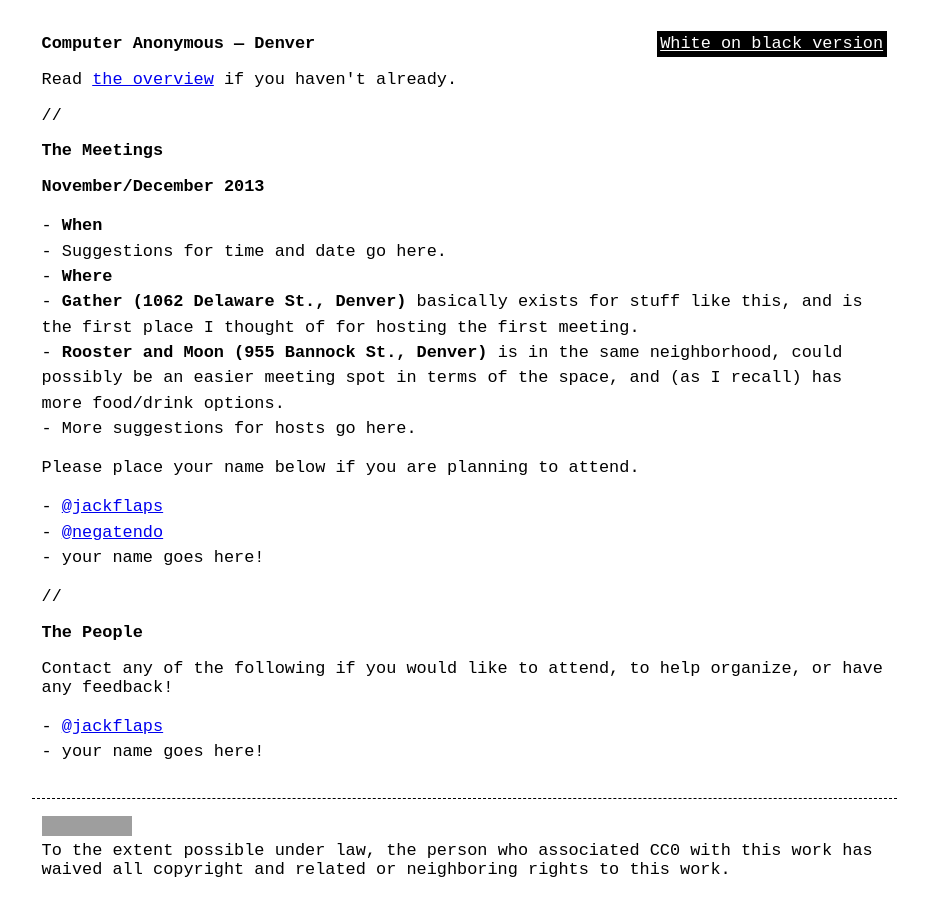
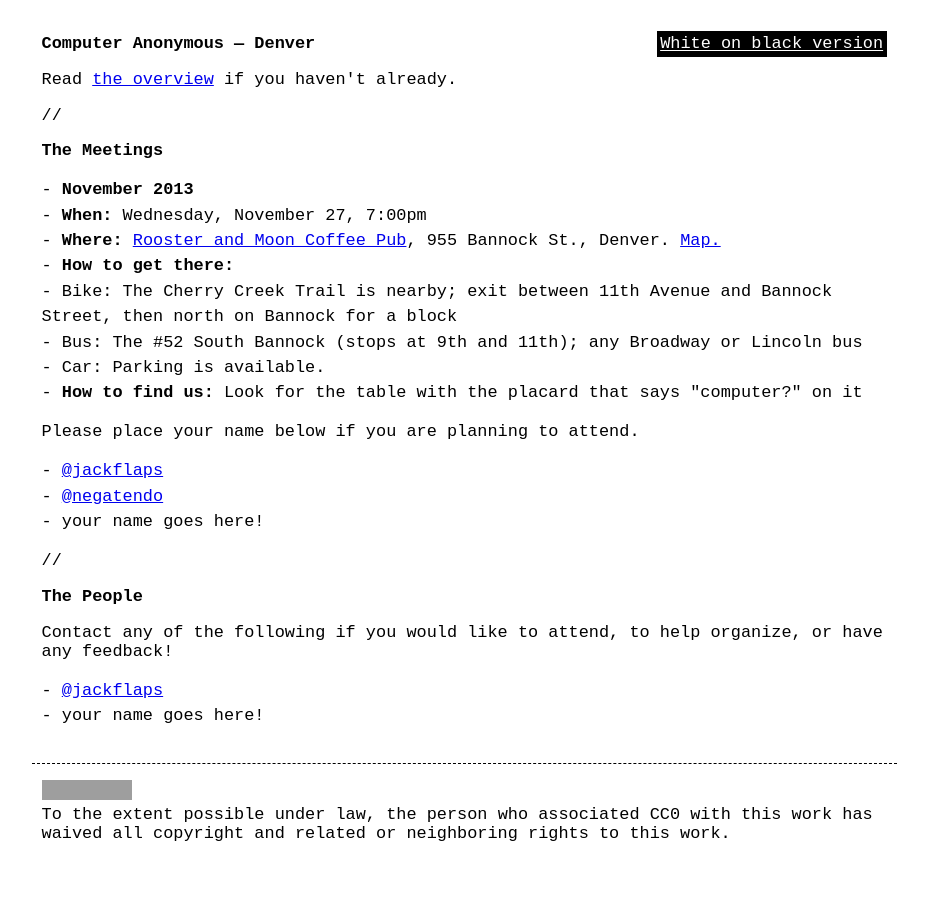
Before and after one commit to computeranonymous/computer, a Jekyll site: the page built from us_denver.html, in a window 1280 px wide. Shown: the whole page, without its empty margins (176-1104 px from the left). Built offline with Jekyll 4.4.1, drawn with Linux system fonts in a browser that asks for light colours; grey boxes are pictures that could not be loaded.

Commit message:
Added details for November meeting

```diff
--- a/us_denver.html
+++ b/us_denver.html
@@ -10,19 +10,18 @@ title: Computer Anonymous - Denver
 
 <h2 id="meetings">The Meetings</h2>
 
-<p><strong>November/December 2013</strong></p>
-
 <ul>
-    <li><strong>When</strong>
+    <li><strong>November 2013</strong>
         <ul>
-            <li>Suggestions for time and date go here.</li>
-        </ul>
-    </li>
-    <li><strong>Where</strong>
-        <ul>
-            <li><strong>Gather (1062 Delaware St., Denver)</strong> basically exists for stuff like this, and is the first place I thought of for hosting the first meeting.</li>
-            <li><strong>Rooster and Moon (955 Bannock St., Denver)</strong> is in the same neighborhood, could possibly be an easier meeting spot in terms of the space, and (as I recall) has more food/drink options.</li>
-            <li>More suggestions for hosts go here.</li>
+            <li><strong>When:</strong> Wednesday, November 27, 7:00pm</li>
+            <li><strong>Where:</strong> <a href="http://www.roosterandmoon.com">Rooster and Moon Coffee Pub</a>, 955 Bannock St., Denver. <a href="https://maps.google.com/maps?q=Rooster+and+Moon+Coffee+Pub,+Bannock+Street,+Denver,+CO&hl=en&ll=39.73201,-104.990394&spn=0.009522,0.021136&sll=39.764339,-104.855112&sspn=0.304547,0.676346&oq=rooster+&t=m&z=16&iwloc=A">Map.</a>
+            <li><strong>How to get there:</strong>
+                <ul>
+                    <li>Bike: The Cherry Creek Trail is nearby; exit between 11th Avenue and Bannock Street, then north on Bannock for a block</li>
+                    <li>Bus: The #52 South Bannock (stops at 9th and 11th); any Broadway or Lincoln bus</li>
+                    <li>Car: Parking is available.</li>
+                </ul>
+            <li><strong>How to find us:</strong> Look for the table with the placard that says "computer?" on it</li>
         </ul>
     </li>
 </ul>
@@ -39,7 +38,7 @@ title: Computer Anonymous - Denver
 <p>//</p>
 
 
-<h2>The People</h2>
+<h2 id="people">The People</h2>
 
 <p>Contact any of the following if you would like to attend, to help organize, or have any feedback!</p>
 
```
